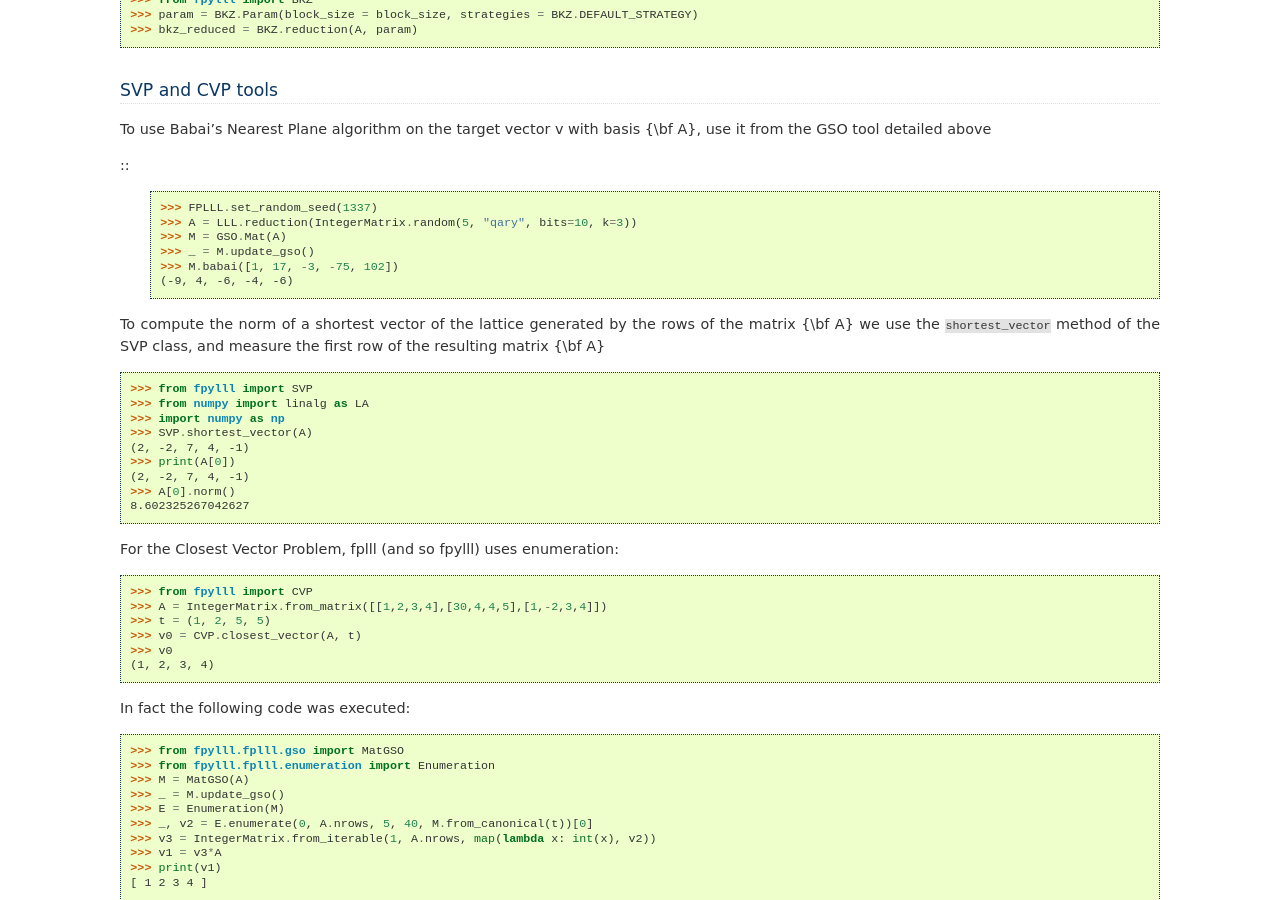
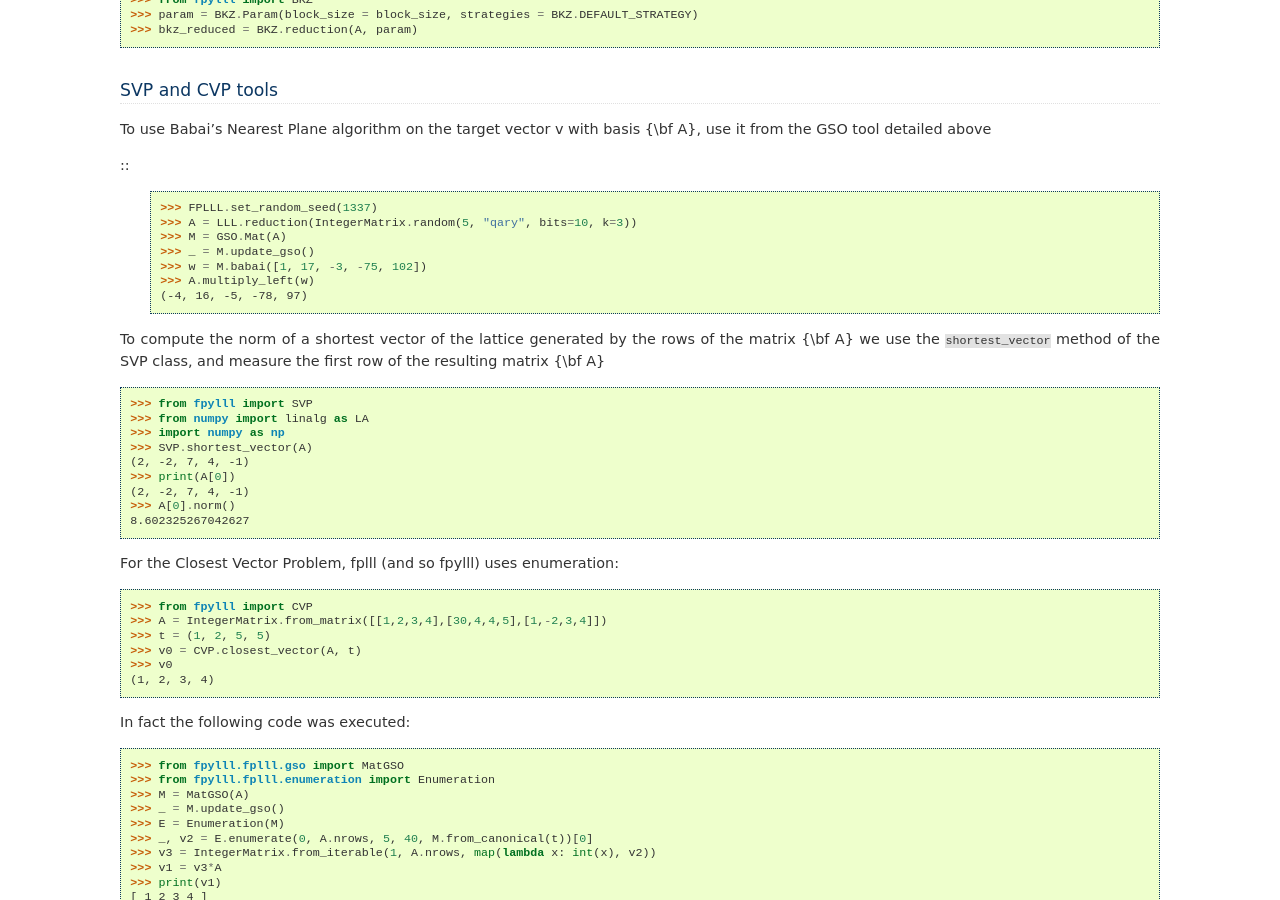
Before and after one commit to fplll/fpylll, a Sphinx documentation site: the page built from docs/tutorial.rst, in a window 1280 px wide and 900 px high, scrolled down 2549 px. Built offline with Sphinx 7.4.7, drawn with Linux system fonts in a browser that asks for light colours.

```diff
--- a/docs/tutorial.rst
+++ b/docs/tutorial.rst
@@ -186,8 +186,9 @@ use it from the GSO tool detailed above
     >>> A = LLL.reduction(IntegerMatrix.random(5, "qary", bits=10, k=3))
     >>> M = GSO.Mat(A)
     >>> _ = M.update_gso()
-    >>> M.babai([1, 17, -3, -75, 102])
-    (-9, 4, -6, -4, -6)
+    >>> w = M.babai([1, 17, -3, -75, 102])
+    >>> A.multiply_left(w)
+    (-4, 16, -5, -78, 97)
 
 To compute the norm of a shortest vector of the lattice generated by the rows of the matrix :math:`{\bf A}` we use the ``shortest_vector`` method of the SVP class, and measure the first row of the resulting matrix :math:`{\bf A}`
 
```
Also changed, not shown: 1 other file.
